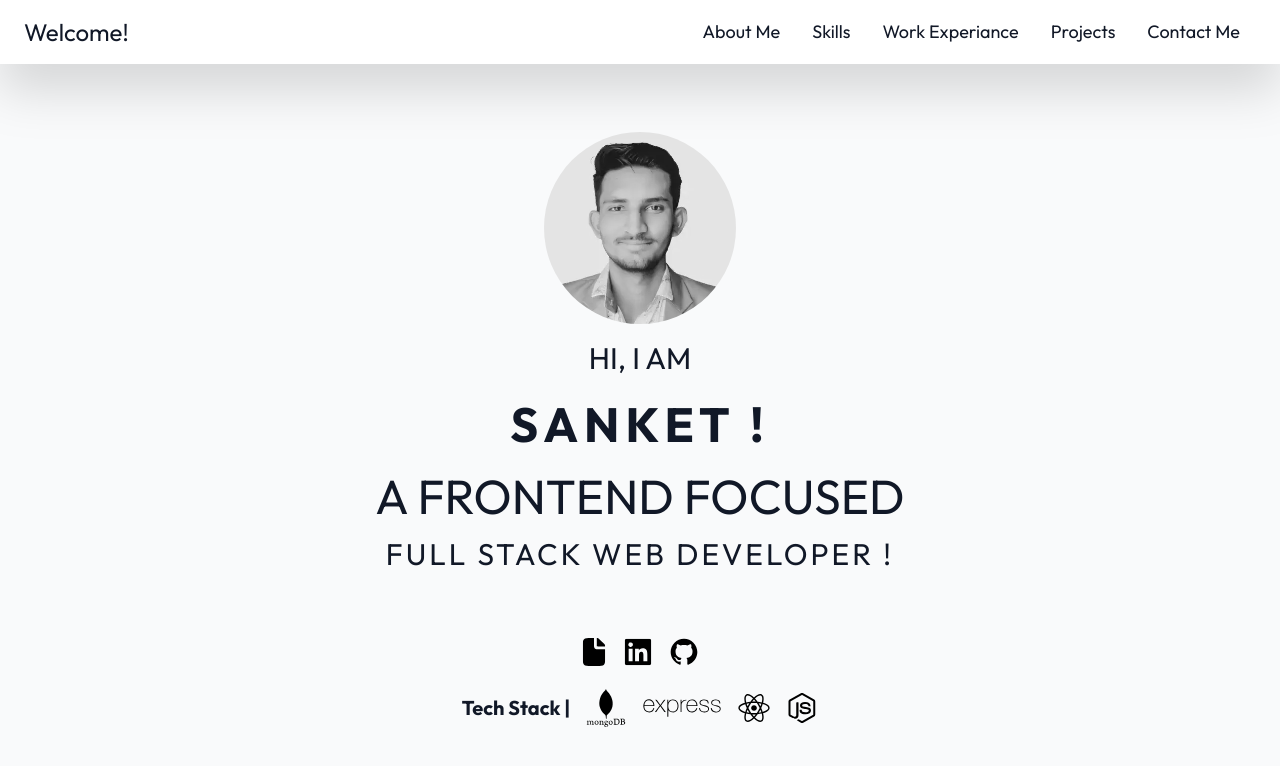
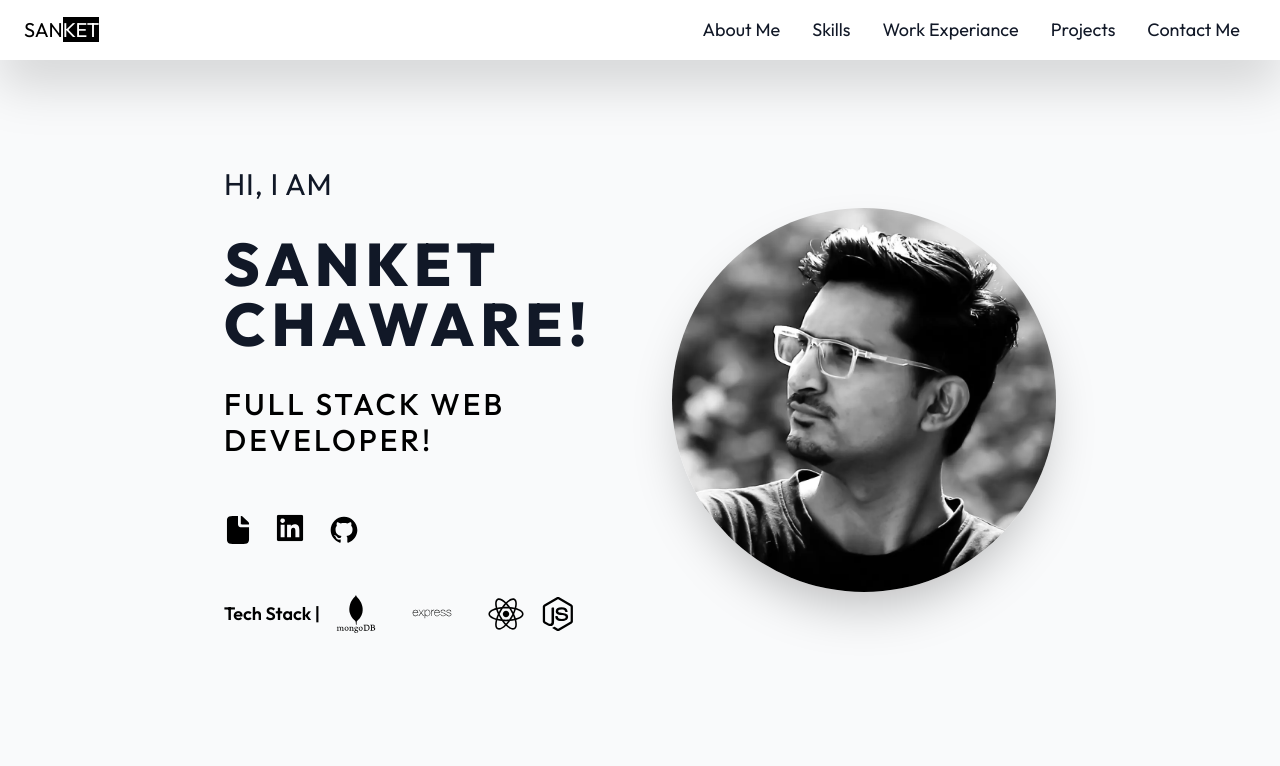
Before and after one commit to sanketnchaware/Portfolio-React, a React (Create React App) app: page / in a window 1280 px wide. Shown: the top 766 px of the page. Built offline with nearby package versions, Linux system fonts and the light colour scheme; no server answers.

Commit message:
change pic

```diff
--- a/src/Components/CustomButton.jsx
+++ b/src/Components/CustomButton.jsx
@@ -2,7 +2,7 @@ import React from "react";
 
 const CustomButton = ({ title }) => {
   return (
-    <button className="focus:opacity-80 text-black text-xl outline-none bg-hackingGreen px-8 py-3 rounded-xl">
+    <button className="focus:opacity-80 text-offwhite text-xl outline-none bg-hackingGreen px-8 py-3 rounded-xl">
       {title}
     </button>
   );
--- a/src/Components/Home.jsx
+++ b/src/Components/Home.jsx
@@ -25,47 +25,39 @@ const Home = () => {
   return (
     <div id="home" className="snap_parent  space-y-10 sm:space-y-44 ">
       <div className=" mt-24 sm:m-auto sm:min-h-screen flex  items-center justify-center flex-col gap-20 ">
-        <div className="w-11/12   sm:w-9/12 m-auto">
-          <div className=" gap-4   h-full flex sm:flex-row flex-col-reverse items-center  justify-center">
-            <div className="w-full mt-4 sm:mt-0">
-              <div className="flex  mt-0 sm:mt-20 mb-4 justify-center">
-                <div className="rounded-full w-48  h-48 overflow-hidden">
-                  <img
-                    src="/images/profile.webp"
-                    alt="profile_photo"
-                    className="w-full filter grayscale h-full scale-110 object-top object-cover"
-                  />
-                </div>
-              </div>
-              <p className="text-3xl    w-full text-center  "> HI, I AM</p>
-              <br />
-              <h1 className="text-5xl text-center font-bold">SANKET !</h1>
-              <br />
-              <p className="text-xl sm:text-2xl">
-                <p className="flex text-3xl sm:text-5xl w-full sm:w-8/12  justify-center   leading-relaxed  sm:text-left text-center   mx-auto">
-                  {/* <Typewriter
-                    options={{
-                      strings: ["A FRONTEND FOCUSED"],
-                      delay: "100",
-                      autoStart: true,
-                      loop: true,
-                    }}
-                  /> */}
-                  A FRONTEND FOCUSED
-                </p>
-                <h4 className="text-center  sm:text-3xl mt-4 text-2xl">
-                  FULL STACK WEB DEVELOPER !
+        <div className="w-11/12  flex   sm:w-9/12 m-auto">
+          <div className=" gap-4    h-full flex sm:flex-row flex-col-reverse items-center  justify-center">
+            <div className="h-full w-full mt-8 sm:mt-0 grid grid-cols-1 sm:grid-cols-2 gap-10 items-center px-6 sm:px-16">
+              {/* Left Content */}
+              <div className="space-y-6 sm:space-y-8 text-center sm:text-left">
+                <p className="text-2xl sm:text-3xl tracking-wide">HI, I AM</p>
+
+                <h1 className="text-4xl sm:text-6xl font-extrabold leading-tight">
+                  SANKET CHAWARE!
+                </h1>
+
+                <h4 className="text-xl sm:text-3xl font-medium text-black">
+                  FULL STACK WEB DEVELOPER!
                 </h4>
-                <br className="" /> <br />
-                <div className="flex  justify-center items-center gap-4">
-                  <button onClick={DownloadResume} className="">
-                    <img className="w-7 h-7" src="/icons/resume.svg" alt="" />
+
+                {/* Social & Resume */}
+                <div className="flex justify-center sm:justify-start gap-6 pt-6">
+                  <button
+                    onClick={DownloadResume}
+                    className="hover:scale-110 transition"
+                  >
+                    <img
+                      className="w-7 h-7"
+                      src="/icons/resume.svg"
+                      alt="Resume"
+                    />
                   </button>
+
                   <a
                     href="https://www.linkedin.com/in/sanketnchaware/"
                     target="_blank"
                     rel="noopener noreferrer"
-                    className=""
+                    className="hover:scale-110 transition"
                   >
                     <img
                       className="w-7 h-7"
@@ -73,33 +65,57 @@ const Home = () => {
                       alt="LinkedIn"
                     />
                   </a>
+
                   <a
+                    href="https://github.com/sanketnchaware"
                     target="_blank"
                     rel="noopener noreferrer"
-                    className=""
-                    href="https://github.com/sanketnchaware"
-                    to="/"
+                    className="hover:scale-110 transition"
                   >
-                    <img className="w-8 h-8" src="/icons/github.svg" alt="" />
+                    <img
+                      className="w-8 h-8"
+                      src="/icons/github.svg"
+                      alt="GitHub"
+                    />
                   </a>
                 </div>
-              </p>
+
+                {/* Tech Stack */}
+                <div className="hidden sm:flex items-center gap-4 pt-4 flex-wrap">
+                  <p className="font-semibold text-lg text-black">
+                    Tech Stack |
+                  </p>
+                  <img
+                    className="w-10 h-10"
+                    src="/icons/mongo.svg"
+                    alt="MongoDB"
+                  />
+                  <img
+                    className="w-20 h-10 object-contain"
+                    src="/icons/express.svg"
+                    alt="Express"
+                  />
+                  <img className="w-9 h-9" src="/icons/react.svg" alt="React" />
+                  <img
+                    className="w-9 h-9"
+                    src="/icons/nodejs.svg"
+                    alt="Node.js"
+                  />
+                </div>
+              </div>
+
+              {/* Profile Image */}
+              <div className="flex justify-center sm:justify-end">
+                <div className="rounded-full w-64 h-64 sm:w-96 sm:h-96 overflow-hidden shadow-2xl">
+                  <img
+                    src="/images/new_profile.webp"
+                    alt="Profile"
+                    className="w-full h-full object-cover grayscale  object-top transition hover:scale-110 scale-105 duration-300"
+                  />
+                </div>
+              </div>
             </div>
           </div>
-          <div className="text-xl hidden sm:flex items-center justify-center sm:flex-wrap gap-4 w-full m-auto sm:w-5/12">
-            <p className="font-bold sm:block hidden ">Tech Stack | </p>{" "}
-            {/* <img className="w-8 h-8" src="/icons/htm.svg" alt="" /> */}
-            {/* <img className="w-8 h-8" src="/icons/css.svg" alt="" /> */}
-            {/* <img className="w-8 h-8" src="/icons/js.svg" alt="" /> */}
-            <img className="w-10 h-10" src="/icons/mongo.svg" alt="" />
-            <img className="w-20 h-20" src="/icons/express.svg" alt="" />
-            <img className="w-8 h-8" src="/icons/react.svg" alt="" />
-            {/* <img className="w-20 h-20" src="/icons/nextjs.svg" alt="" /> */}
-            {/* <img className="w-8 h-8" src="/icons/ts.svg" alt="" /> */}
-            <img className="w-8 h-8" src="/icons/nodejs.svg" alt="" />
-            {/* <img className="w-10 h-10" src="/icons/sass.svg" alt="" /> */}
-          </div>
-          {/* <CutomButton title="Projects" /> */}
         </div>
       </div>
 
--- a/src/Components/Navbar.jsx
+++ b/src/Components/Navbar.jsx
@@ -3,16 +3,16 @@ import React from "react";
 const Navbar = () => {
   return (
     <nav className="flex bg-white fixed top-0  h-auto z-50 backdrop-blur-3xl  w-full px-6 py-4  justify-between drop-shadow-2xl decoration-purple-400">
-      <div>
+      <div className="">
         <button
           onClick={() => {
             document.querySelector(`#home`).scrollIntoView({
               behavior: "smooth",
             });
           }}
-          class="text-2xl"
+          className="text-black bg-white text-xl"
         >
-          Welcome!
+          SAN<span className="bg-black text-white shadow-2xl">KET</span>
         </button>
       </div>
       <div className="navlinks  hidden sm:flex justify-between   w-fit  ">
--- a/src/index.css
+++ b/src/index.css
@@ -3,7 +3,7 @@
 @tailwind utilities;
 
 body {
-  @apply bg-black text-hackingGreen font-Outfit;
+  @apply bg-offwhite text-hackingGreen font-Outfit;
 }
 
 .debug {
@@ -11,7 +11,6 @@ body {
 }
 
 * {
-
   /* @apply debug */
 }
 
@@ -33,7 +32,7 @@ body {
 }
 
 ::-webkit-scrollbar-track {
-  @apply bg-black opacity-20;
+  @apply bg-offwhite opacity-20;
 
   border-radius: 10px;
   height: 1px;
@@ -49,7 +48,7 @@ body {
 
 input,
 textarea {
-  @apply outline-none bg-black text-hackingGreen border border-slate-600 rounded-xl px-6 py-3;
+  @apply outline-none bg-offwhite text-hackingGreen border border-slate-600 rounded-xl px-6 py-3;
 }
 
 .blob {
@@ -64,7 +63,6 @@ textarea {
 }
 
 @keyframes animate {
-
   0%,
   100% {
     border-radius: 60% 40% 30% 70% / 60% 30% 70% 40%;
--- a/tailwind.config.js
+++ b/tailwind.config.js
@@ -24,7 +24,7 @@ module.exports = {
       },
       colors: {
         hackingGreen: "#111827",
-        black: "#F9FAFB ",
+        offwhite: "#F9FAFB",
       },
       fontFamily: {
         Outfit: ['"Outfit"'],
```
Also changed, not shown: public/images/new_profile.webp (added).
